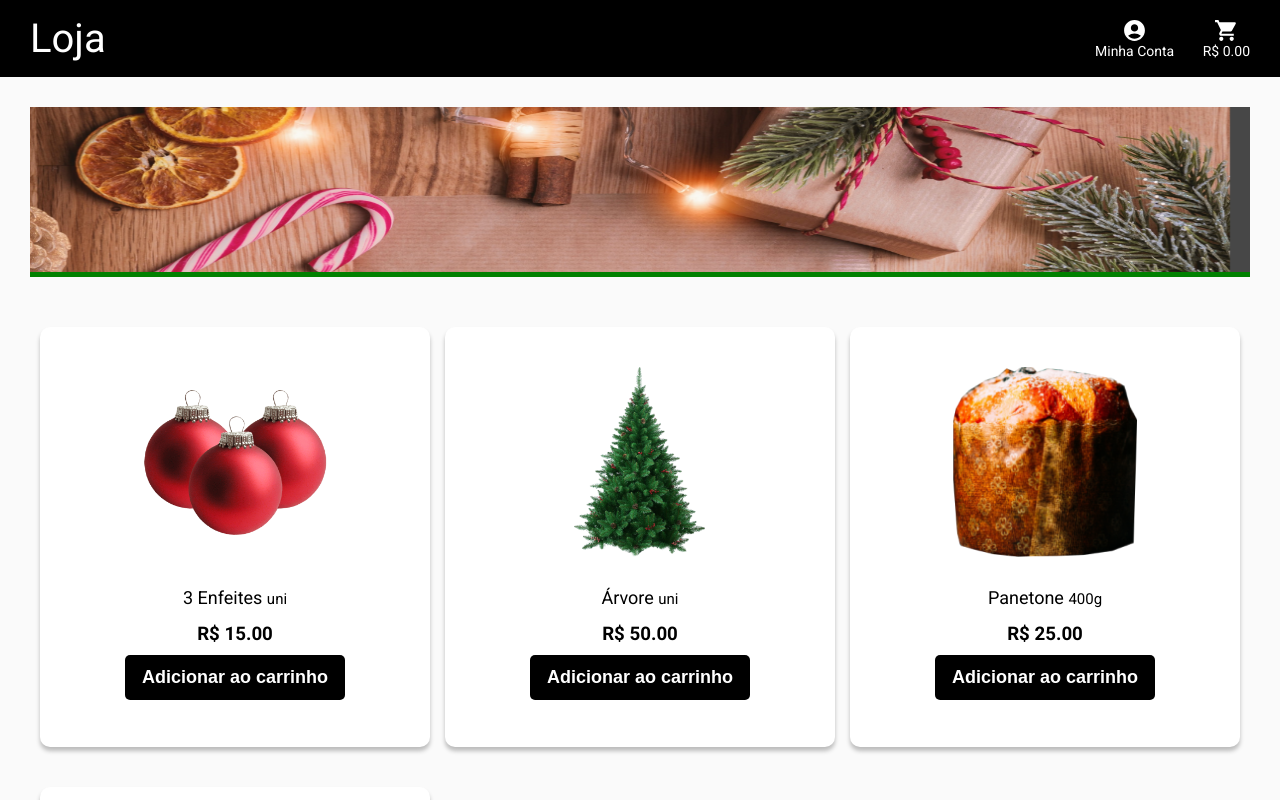
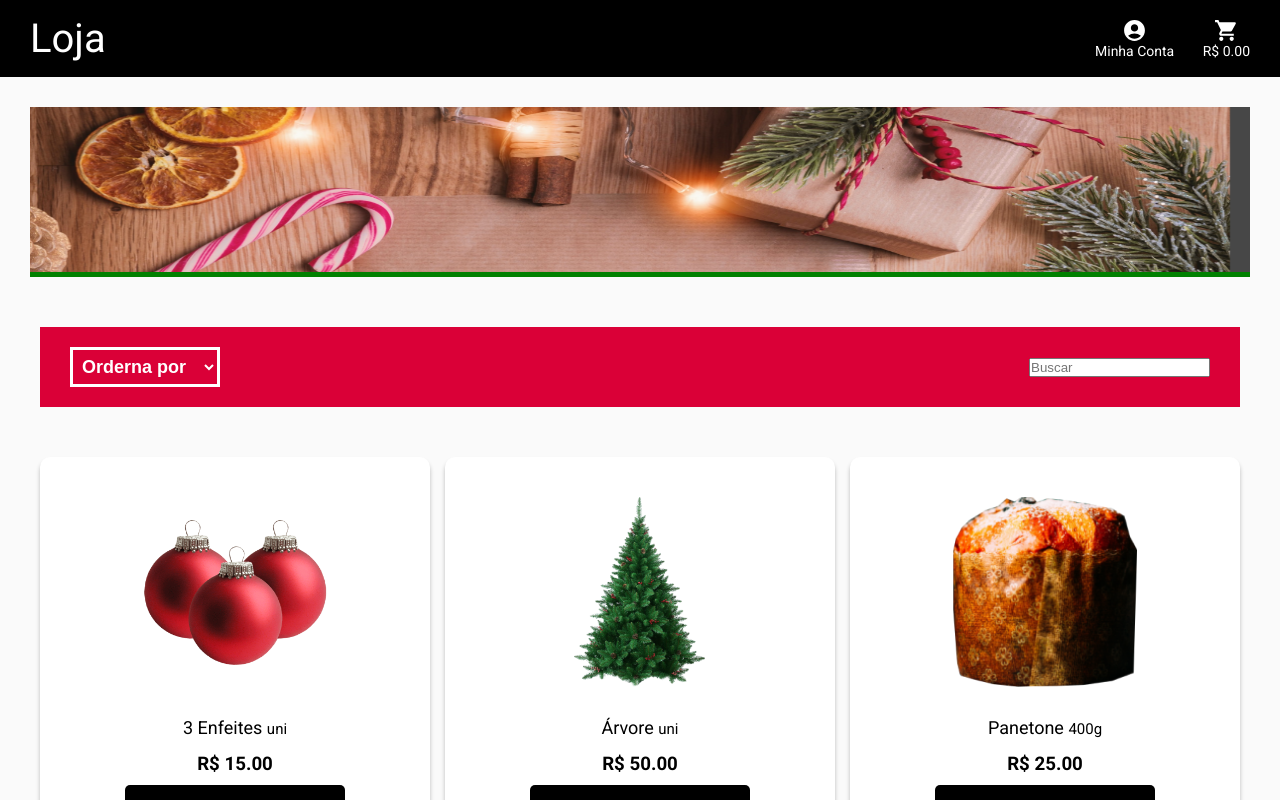
Before and after one commit to Sara01romao/loja-natal, a React (Create React App) app: page / in a window 1280 px wide. Shown: the top 800 px of the page. Built offline with nearby package versions, Linux system fonts and the light colour scheme.

Commit message:
Adicionado o filtro por ordem

```diff
--- a/src/components/Cards/index.jsx
+++ b/src/components/Cards/index.jsx
@@ -1,14 +1,35 @@
 
-import { useContext } from 'react'
+import { useContext, useState } from 'react'
 import { productsData } from '../../constants/constants'
 import { CartContext } from '../../contexts/cart'
-import { Card, DivCards } from './styled';
+import { Card, DivCards, NavFilter } from './styled';
 
 
 export default function Cards(){
     let {count, setCount} = useContext(CartContext);
     let {myCart, setMyCart} = useContext(CartContext);
     let {total, setTotal} = useContext(CartContext);
+    const [ordem, setOrdem] = useState('');
+    let [lista] = useState([]);
+
+
+    if(ordem === '1' || ordem === ''){
+        lista =productsData.sort((a, b) => a.id -  b.id );
+
+        console.log(lista)
+    } else if(ordem === '2'){
+        console.log("Maior");
+        lista =productsData.sort((a, b) =>  b.price - a.price);
+
+        console.log(lista)
+
+
+    }else if(ordem === '3'){
+        lista =productsData.sort((a, b) => a.price - b.price);
+
+        console.log(lista)
+
+    }
 
 
     function addCart(produto) {
@@ -43,7 +64,6 @@ export default function Cards(){
     }
 
 
-
     function calcCount() {
         count = myCart.reduce((acc, item) =>{
             return acc+=item.qtd
@@ -55,7 +75,22 @@ export default function Cards(){
 
     return(
         <DivCards>
-             {productsData.map((p)=>{
+
+
+
+            <NavFilter>
+                <select  value={ordem} onChange={({ target }) => setOrdem(target.value)}>
+                    <option disabled value="">Orderna por</option>
+                    <option value="1">Todos</option>
+                    <option value="2">Maior preço</option>
+                    <option value="3">Menor preço</option>
+                </select>
+
+                <input type="search" name="" id="" placeholder="Buscar" />
+            </NavFilter>
+
+
+             {lista.map((p)=>{
                 return(
                 <Card key={p.id}>
                     <img src={p.img} alt={p.name}/>
--- a/src/components/Cards/styled.js
+++ b/src/components/Cards/styled.js
@@ -79,3 +79,45 @@ export const Card= styled.div`
 
 
 `
+
+
+export const NavFilter = styled.div`
+     max-width: 1220px;
+     width:100%;
+     height: 80px;
+     background: #DA0037;
+     margin-bottom:50px;
+     padding: 0px 30px;
+     display: flex;
+     align-items: center;
+     justify-content: space-between;
+
+     select{
+         width: 150px;
+         height: 40px;
+         padding: 5px;
+         font-size: 18px;
+         font-weight: bold;
+         background: #DA0037;
+         color: #fff;
+         border: 3px solid #fff;
+
+     }
+
+     select:focus{
+         outline: none;
+     }
+     option{
+         background-color: #fff;
+         color: #000;
+     }
+
+
+
+   }
+
+
+
+
+
+`
```
